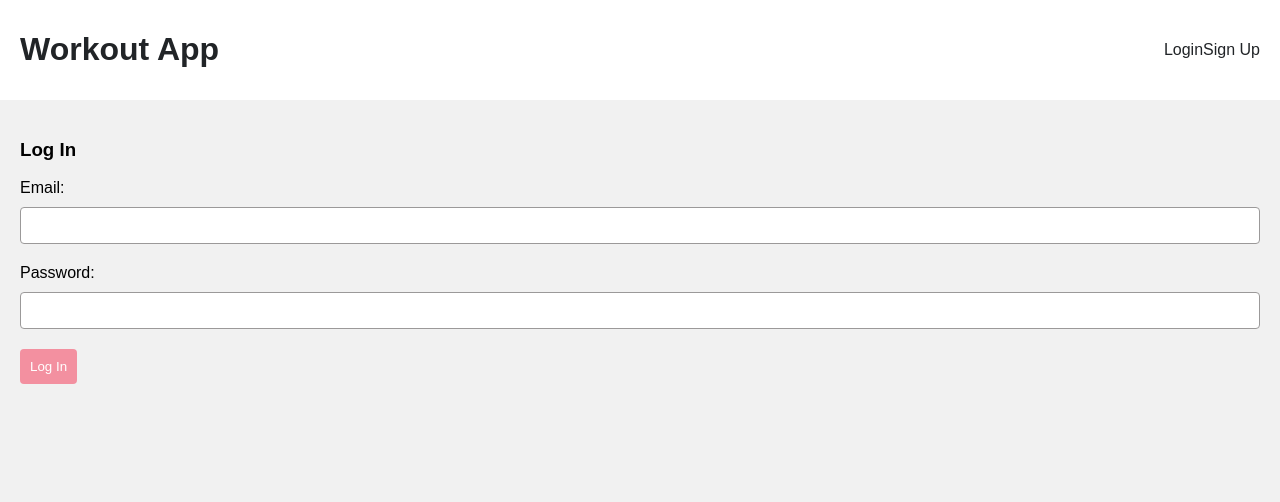
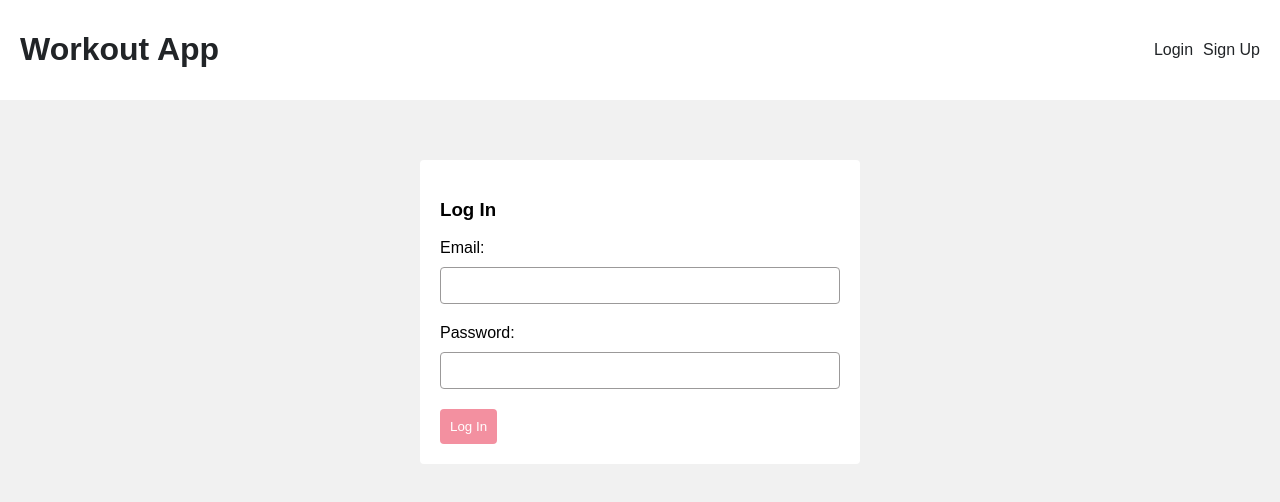
Before and after one commit to TamarawGuy/Mern-WorkoutApp-Authentication, a React (Create React App) app in the folder frontend/: page /login in a window 1280 px wide. Shown: the top 502 px of the page. Built offline with nearby package versions, Linux system fonts and the light colour scheme.

Commit message:
Add style for login and sign up pages

```diff
--- a/frontend/src/index.css
+++ b/frontend/src/index.css
@@ -110,3 +110,21 @@
 input.error {
   border: 1px solid var(--error);
 }
+
+nav {
+  display: flex;
+  align-items: center;
+}
+
+nav a {
+  margin-left: 10px;
+}
+
+form.signup,
+form.login {
+  max-width: 400px;
+  margin: 40px auto;
+  padding: 20px;
+  background-color: #fff;
+  border-radius: 4px;
+}
```
